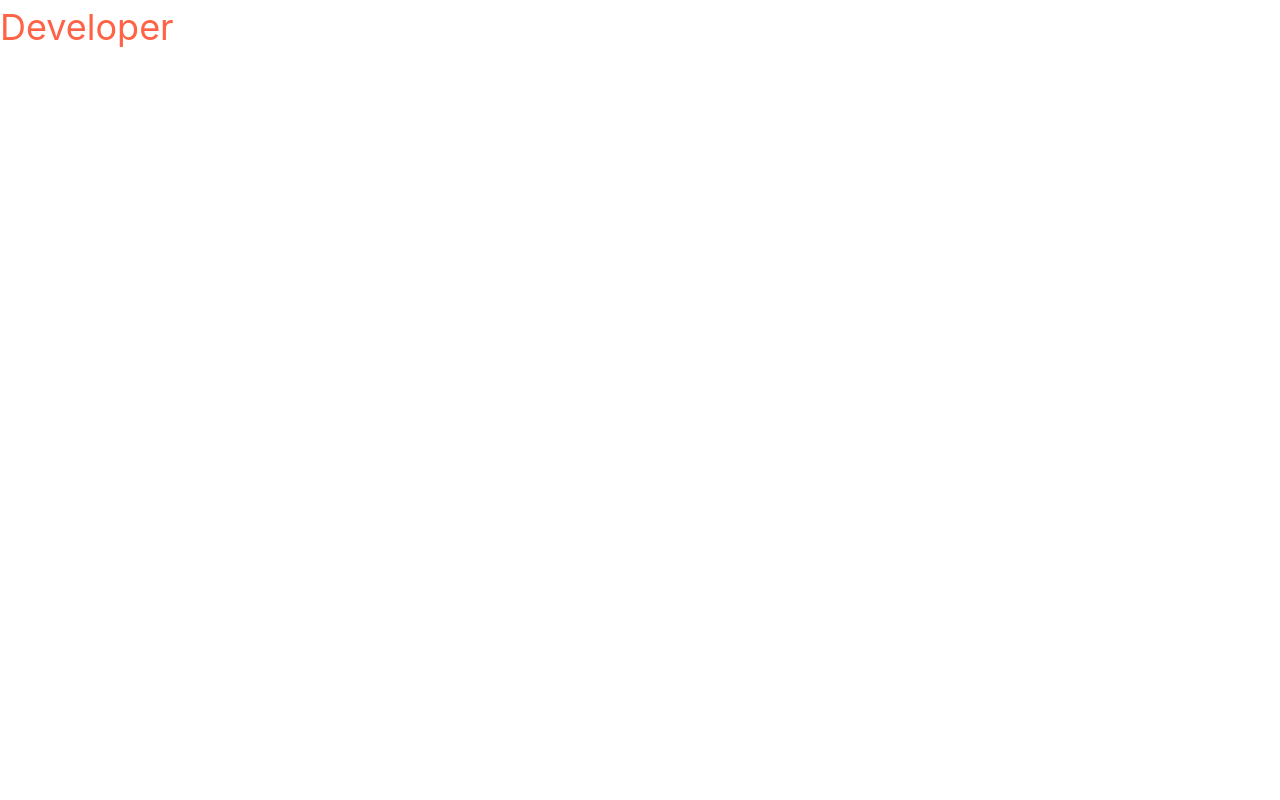
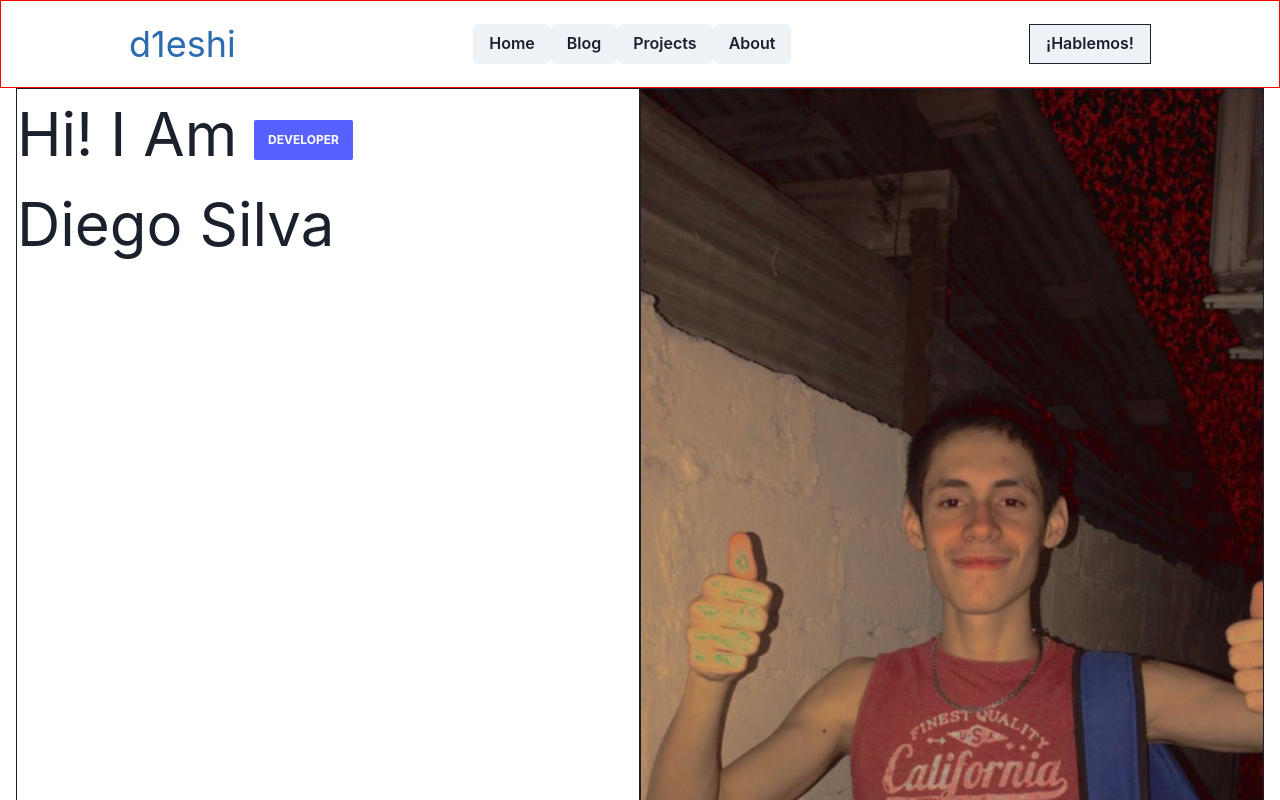
Before and after one commit to d1eshi/d1eshi-dev, a Next.js app: page / in a window 1280 px wide. Shown: the top 800 px of the page. Built offline with nearby package versions, Linux system fonts and the light colour scheme.

Commit message:
fix problem with images and some customtheme

```diff
--- /dev/null
+++ b/components/layouts/MainLayout.tsx
@@ -0,0 +1,16 @@
+import React, { FC, ReactNode } from 'react'
+import { Footer, Navbar } from '../ui'
+
+interface Props {
+  children: ReactNode
+}
+
+export const MainLayout: FC<Props> = ({ children }) => {
+  return (
+    <>
+      <Navbar />
+      {children}
+      <Footer />
+    </>
+  )
+}
--- a/components/layouts/index.ts
+++ b/components/layouts/index.ts
@@ -0,0 +1 @@
+export * from './MainLayout'
--- /dev/null
+++ b/components/ui/CustomLink.tsx
@@ -0,0 +1,20 @@
+import React, { FC } from 'react'
+import NextLink from 'next/link'
+import { Button, Text } from '@chakra-ui/react'
+
+interface Props {
+  path: string
+  text: string
+}
+
+export const CustomLink: FC<Props> = ({ path, text }) => {
+  return (
+    <NextLink href={path} passHref>
+      <Button as='a' aria-label={text}>
+        <Text fontWeight='semibold' casing='capitalize'>
+          {text}
+        </Text>
+      </Button>
+    </NextLink>
+  )
+}
--- a/components/ui/Footer.tsx
+++ b/components/ui/Footer.tsx
@@ -0,0 +1,7 @@
+import React, { FC } from 'react'
+
+interface Props {}
+
+export const Footer: FC<Props> = () => {
+  return <h1>Footer</h1>
+}
--- /dev/null
+++ b/components/ui/Navbar.tsx
@@ -0,0 +1,38 @@
+import { Box, Button, Flex, Spacer, Text } from '@chakra-ui/react'
+import React, { FC } from 'react'
+import { CustomLink } from './CustomLink'
+
+interface Props {}
+const routes = [
+  { path: '/', text: 'home' },
+  { path: '/blog', text: 'blog' },
+  { path: '/projects', text: 'projects' },
+  { path: '/about', text: 'about' },
+]
+
+export const Navbar: FC<Props> = () => {
+  return (
+    // Desktop
+    <Flex py='1em' border='1px solid red' align='center'>
+      <Flex w='100%' px='8em' alignItems='center' display={['none', 'none', 'flex', 'flex']}>
+        <Box>
+          <Text fontSize='4xl' color='blue.600'>
+            d1eshi
+          </Text>
+        </Box>
+        <Spacer />
+        <Box>
+          {routes.map((route, i) => (
+            <CustomLink path={route.path} text={route.text} key={i} />
+          ))}
+        </Box>
+        <Spacer />
+        <Box>
+          <Button colorScheme='gray' border='1px' borderRadius={0}>
+            ¡Hablemos!
+          </Button>
+        </Box>
+      </Flex>
+    </Flex>
+  )
+}
--- a/components/ui/index.ts
+++ b/components/ui/index.ts
@@ -0,0 +1,3 @@
+export * from './Navbar'
+export * from './Footer'
+export * from './CustomLink'
--- /dev/null
+++ b/customTheme.ts
@@ -0,0 +1,23 @@
+import { extendTheme } from '@chakra-ui/react'
+
+// 2. Call `extendTheme` and pass your custom values
+export const customTheme = extendTheme({
+  components: {
+    Badge: {
+      sizes: {
+        md: {
+          // h: '20px',
+          px: '14px',
+          py: '11px',
+        },
+      },
+    },
+  },
+  colors: {
+    brand: {
+      500: '#5661ff',
+      // ...
+      900: '#fe481c',
+    },
+  },
+})
--- a/pages/_app.tsx
+++ b/pages/_app.tsx
@@ -1,10 +1,11 @@
 import '../styles/globals.css'
 import type { AppProps } from 'next/app'
 import { ChakraProvider } from '@chakra-ui/react'
+import { customTheme } from '../customTheme'
 
 function MyApp({ Component, pageProps }: AppProps) {
   return (
-    <ChakraProvider>
+    <ChakraProvider theme={customTheme}>
       <Component {...pageProps} />
     </ChakraProvider>
   )
--- a/pages/index.tsx
+++ b/pages/index.tsx
@@ -1,13 +1,28 @@
-import { Box, Text } from '@chakra-ui/react'
+import { Badge, Box, Container, Grid, GridItem, Text } from '@chakra-ui/react'
+import Image from 'next/image'
 import React from 'react'
+import { MainLayout } from '../components/layouts'
 
 const Home: React.FC = () => {
   return (
-    <Box>
-      <Text color='tomato' fontSize='4xl'>
-        Developer
-      </Text>
-    </Box>
+    <MainLayout>
+      <Container minH='100vh' maxW='container.xl'>
+        <Grid templateColumns='repeat(2, 1fr)' h='calc(100vh - 6em)'>
+          <GridItem h='100%' border='1px'>
+            <Text fontSize='6xl'>
+              Hi! I Am{' '}
+              <Badge variant='solid' bg='brand.500' size='md'>
+                Developer
+              </Badge>{' '}
+              <br /> Diego Silva
+            </Text>
+          </GridItem>
+          <GridItem w='100%' border='1px' className={`image-container`}>
+            <Image src='/profile.jpg' layout='fill' alt='image of Diego Silva' className={`image`} />
+          </GridItem>
+        </Grid>
+      </Container>
+    </MainLayout>
   )
 }
 
--- a/styles/globals.css
+++ b/styles/globals.css
@@ -2,8 +2,8 @@ html,
 body {
   padding: 0;
   margin: 0;
-  font-family: -apple-system, BlinkMacSystemFont, Segoe UI, Roboto, Oxygen,
-    Ubuntu, Cantarell, Fira Sans, Droid Sans, Helvetica Neue, sans-serif;
+  font-family: -apple-system, BlinkMacSystemFont, Segoe UI, Roboto, Oxygen, Ubuntu, Cantarell, Fira Sans, Droid Sans,
+    Helvetica Neue, sans-serif;
 }
 
 a {
@@ -14,3 +14,13 @@ a {
 * {
   box-sizing: border-box;
 }
+
+.image-container > span {
+  position: unset !important;
+}
+.image-container .image {
+  object-fit: contain;
+  width: 100% !important;
+  position: relative !important;
+  height: unset !important;
+}
```
Also changed, not shown: components/ui/Nabar.tsx (deleted), public/profile.jpg (added).
